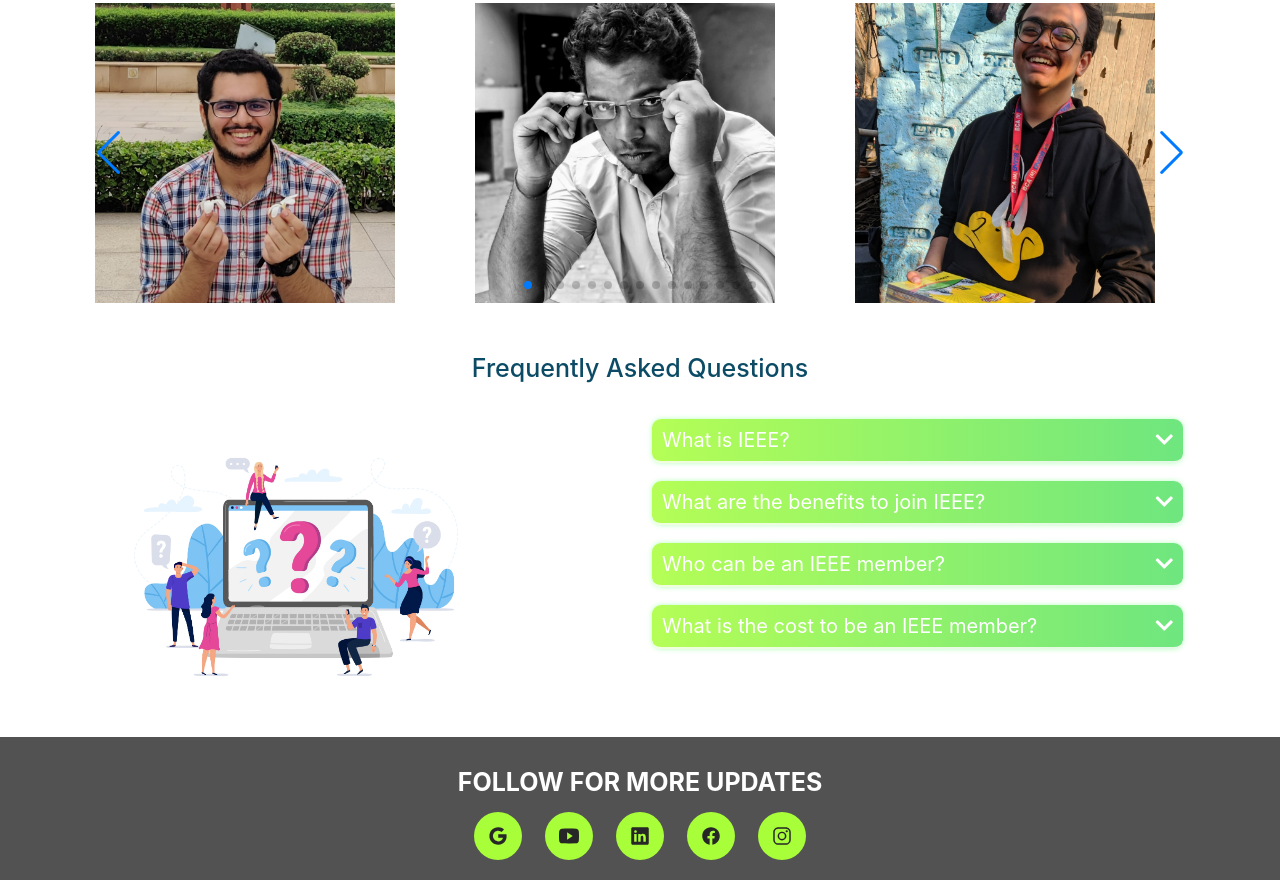
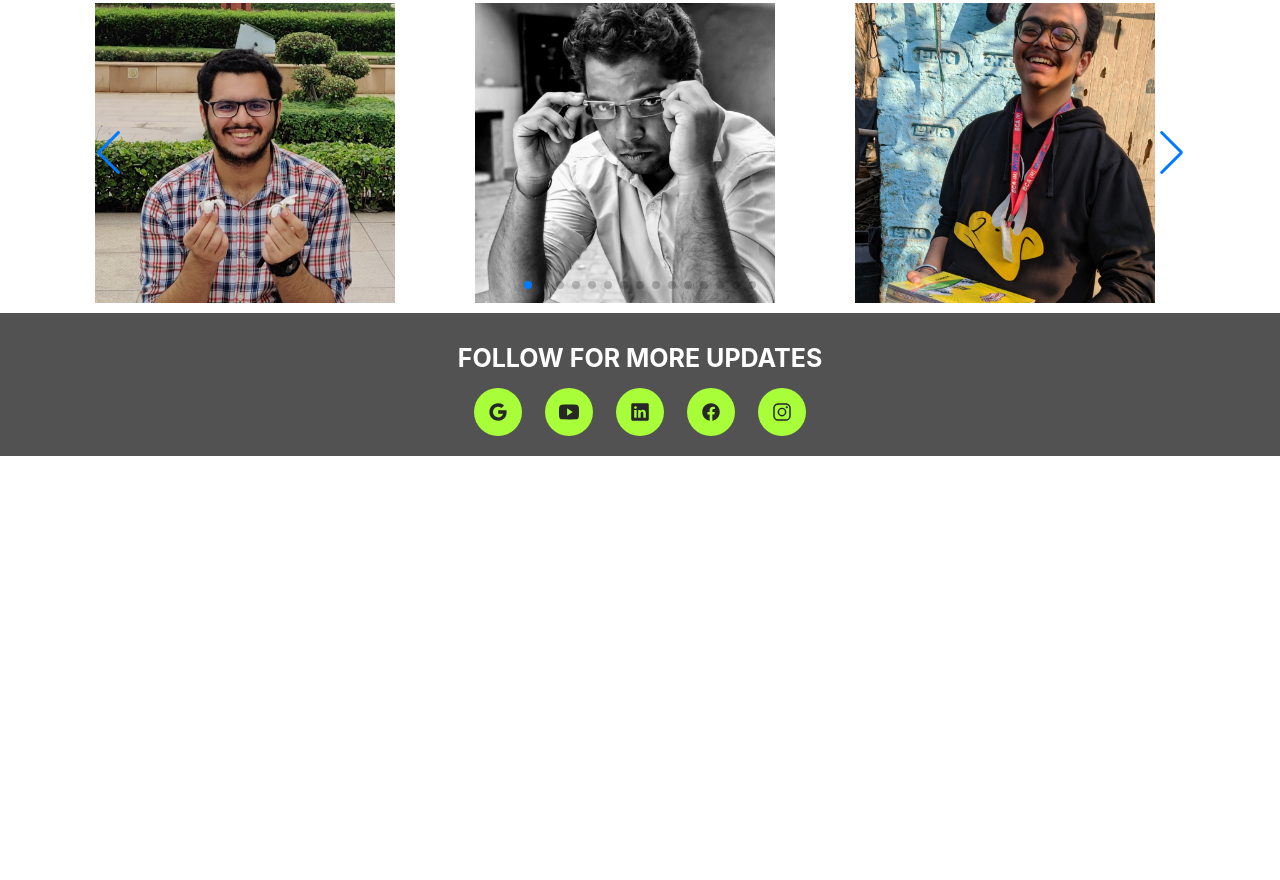
Before and after one commit to NegiBhawana/Education-Day, a plain HTML site: page index.html in a window 1280 px wide. Shown: the part 3896-4776 px from the top of the page. After the commit the page ends 4352 px from the top, so only its background shows below. Drawn offline with nearby package versions, Linux system fonts and the light colour scheme; files that its build step writes are made by us from their sources; grey boxes are pictures that could not be loaded; a web font is replaced by a local one.

Commit message:
Hid the FAQ section

```diff
--- a/index.html
+++ b/index.html
@@ -957,7 +957,7 @@
   </main>
 
   <!-- FAQ Section -->
-  <div class="main-wrapper" id="faqsection">
+  <!-- <div class="main-wrapper" id="faqsection">
     <div class="container">
       <div class="faq-title">
         <h1 class="team">frequently asked questions</h1>
@@ -1053,7 +1053,7 @@
         </div>
       </div>
     </div>
-  </div>
+  </div> -->
 
   <!-- </footer> -->
 
```
